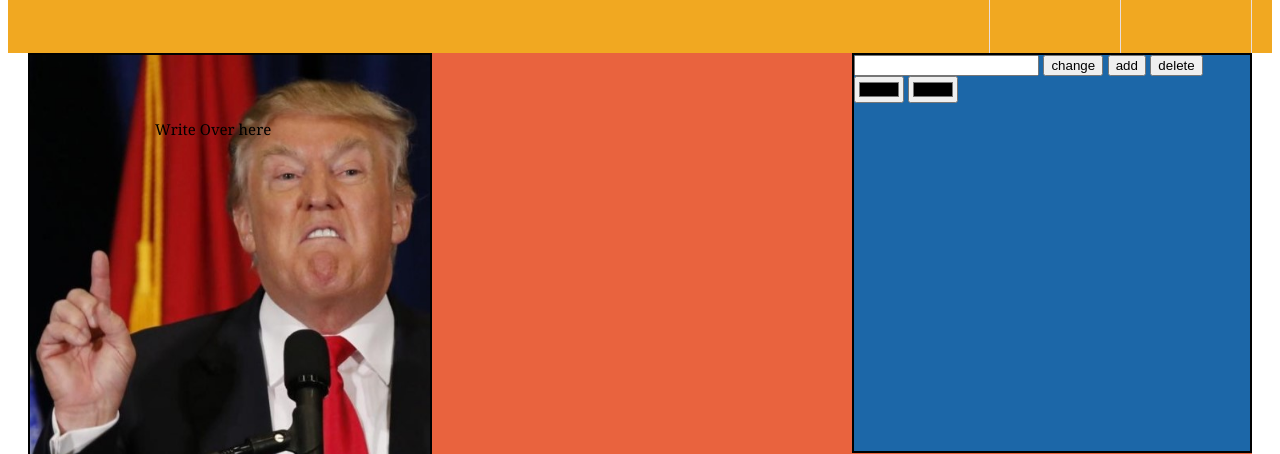
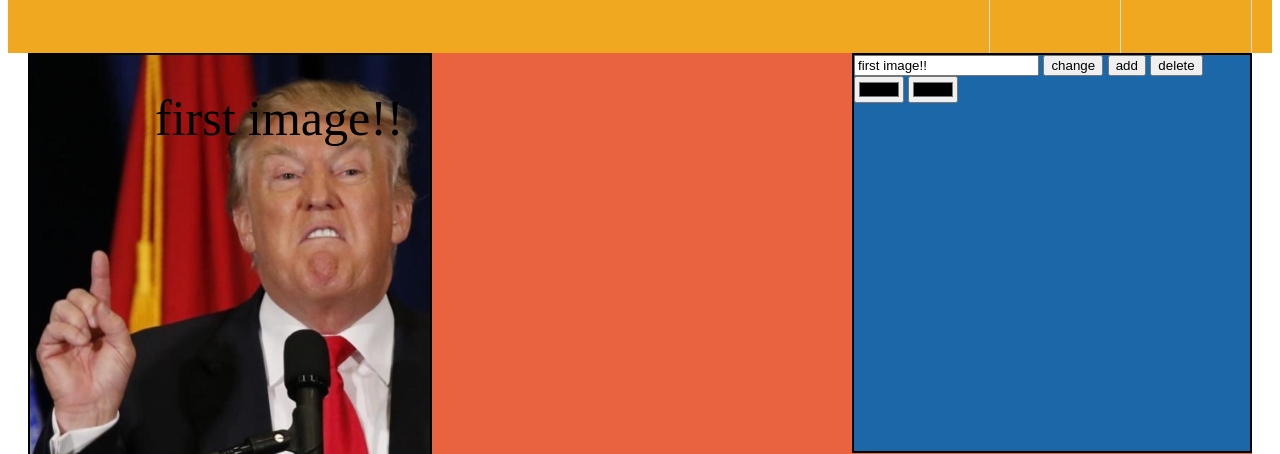
Before and after one commit to isaacccccccccl/Meme-genorator, a plain HTML site: page index.html in a window 1280 px wide. Both pictures are taken after a click on the picture 228 px from the left and 438 px from the top of the page. Shown: the part 85-539 px from the top of the page. Drawn offline with Linux system fonts and the light colour scheme.

Commit message:
Update text with input

```diff
--- a/index.html
+++ b/index.html
@@ -39,10 +39,10 @@
         </div>
 
         <div class="canvas-container flex space-between" style="display: none;">
-            <canvas width="400" height="400" onclick="drawRect(event)">
+            <canvas width="400" height="400">
             </canvas>
             <div class="options">
-                <input type="text">
+                <input type="text" class="txt" oninput="onUpdateText(this.value)">
                 <button>change</button>
                 <button>add</button>
                 <button>delete</button>
--- a/js/main-controller.js
+++ b/js/main-controller.js
@@ -1,7 +1,15 @@
 'use strict'
 var gElCanvas
 var gCtx
+var gCurrMeme
+var gElImg
 // var gIsClicked = false
+// var gCurrMeme  = {
+//     id,
+//     currTxtpos,
+//     getMeme,
+//     lines
+// }
 
 function onInit() {
     gElCanvas = document.querySelector('canvas')
@@ -14,7 +22,7 @@ function renderCards() {
     const images = getImgs()
     let strHTML = ``
     images.forEach((image, i) => {
-        strHTML += `<img src="${image.url}" onclick="onImageClick(this)">`
+        strHTML += `<img src="${image.url}" onclick="onImageClick(this, ${image.id})">`
     })
 
     const elCard = document.querySelector('.card')
@@ -23,13 +31,21 @@ function renderCards() {
 }
 
 // pick image and put it in canvas
-function onImageClick(elImg) {
+function onImageClick(elImg, imgId) {
     // show the canvas and upload the image with the text
     memeController()
+    gElImg = elImg
+    gCurrMeme = getMeme(imgId)
+    setInputs()
+    renderMeme(gElImg, gCurrMeme)
+}
+
+function renderMeme(elImg) {
+    // cover canvas with img
     coverCanvasWithImg(elImg)
-
-    gCtx.font = "15px Georgia"
-    gCtx.fillText("Write Over here", elImg.width/4, 80)
+    // create a text on the image
+    gCtx.font = `${gCurrMeme.lines[0].size}px serif`
+    gCtx.fillText(gCurrMeme.lines[0].txt, elImg.width / 4, 80)
 }
 
 function memeController() {
@@ -37,10 +53,21 @@ function memeController() {
     elCards.style.display = 'none'
     const elCanvas = document.querySelector('.canvas-container')
     elCanvas.style.display = 'flex'
-
 }
 
 function coverCanvasWithImg(elImg) {
     gElCanvas.height = (elImg.naturalHeight / elImg.naturalWidth) * gElCanvas.width
     gCtx.drawImage(elImg, 0, 0, gElCanvas.width, gElCanvas.height)
 }
+
+function onUpdateText(elVal) {
+    gCtx.clearRect(0, 0, gElCanvas.width, gElCanvas.height);
+    gCurrMeme.lines[0].txt = elVal
+    updateGmemesText(elVal, gCurrMeme)
+    renderMeme(gElImg)
+}
+
+function setInputs() {
+    const elInputTxt = document.querySelector('.txt')
+    elInputTxt.value = gCurrMeme.lines[0].txt
+}
--- a/js/main-service.js
+++ b/js/main-service.js
@@ -21,8 +21,21 @@ var gImgs = [
     { id: 18, url: 'img/18.jpg', keywords: ['funny', 'cat'] }
 ]
 
-var gMeme = {
-    selectedImgId: 5,
+var gMeme = [
+    {
+        selectedImgId: 1,
+        selectedLineIdx: 0,
+        lines: [
+            {
+                txt: 'first image!!',
+                size: 50,
+                color: 'red'
+            }
+        ]
+    },
+
+    {
+        selectedImgId: 2,
         selectedLineIdx: 0,
         lines: [
             {
@@ -32,6 +45,7 @@ var gMeme = {
             }
         ]
     }
+]
 
 var gKeywordSearchCountMap = { 'funny': 12, 'cat': 16, 'baby': 2 }
 
@@ -39,6 +53,30 @@ function getImgs() {
     return gImgs
 }
 
+// function createGMeme() {
+
+//     const meme = {
+//         selectedImgId: 1,
+//         selectedLineIdx: 0,
+//         lines: [
+//             {
+//                 txt: 'first image!!',
+//                 size: 50,
+//                 color: 'red'
+//             }
+//         ]
+//     }
+// }
+
 function findImg(imgId) {
     return gImgs.find(image => imgId === image.id)
 }
+
+function getMeme(imgId) {
+    return gMeme.find(meme => imgId === meme.selectedImgId)
+}
+
+function updateGmemesText(elVal, gCurrMeme) {
+    console.log(gMeme[gCurrMeme.selectedImgId - 1].lines[0].txt)
+    // gMeme[gCurrMeme.selectedImgId - 1].lines.txt = elVal
+}
```
Lines whose indentation alone changed are shown as unchanged.
